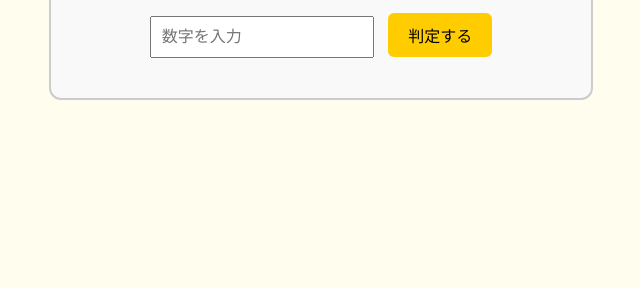
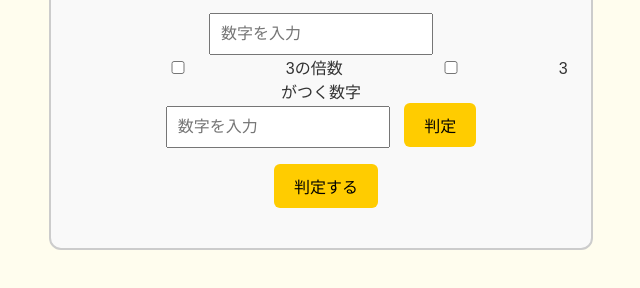
Before and after one commit to bambikun/nabeatsu-check, a plain HTML site: page index.html in a window 1280 px wide. Shown: the part 188-476 px from the top of the page, without its empty margins (319-959 px from the left). Drawn offline with Linux system fonts and the light colour scheme.

Commit message:
Update index.html

```diff
--- a/index.html
+++ b/index.html
@@ -10,6 +10,18 @@
     <h1>ナベアツ・アホ判定ツール</h1>
     <p>数字を入力して、「アホになる」か判定しよう！</p>
     <input type="number" id="numberInput" placeholder="数字を入力">
+      <!-- ✅ 追加：チェックボックス -->
+    <div class="checkboxes">
+      <label><input type="checkbox" id="checkMultiple"> 3の倍数</label>
+      <label><input type="checkbox" id="checkIncludes"> 3がつく数字</label>
+    </div>
+
+    <!-- 既存の数値入力やボタン -->
+    <input type="number" id="numberInput" placeholder="数字を入力">
+    <button onclick="checkNumber()">判定</button>
+    <p id="result"></p>
+
+    <!-- JavaScript はそのままでOK -->
     <button onclick="checkNumber()">判定する</button>
     <div id="result" class="result"></div>
   </div>
```
